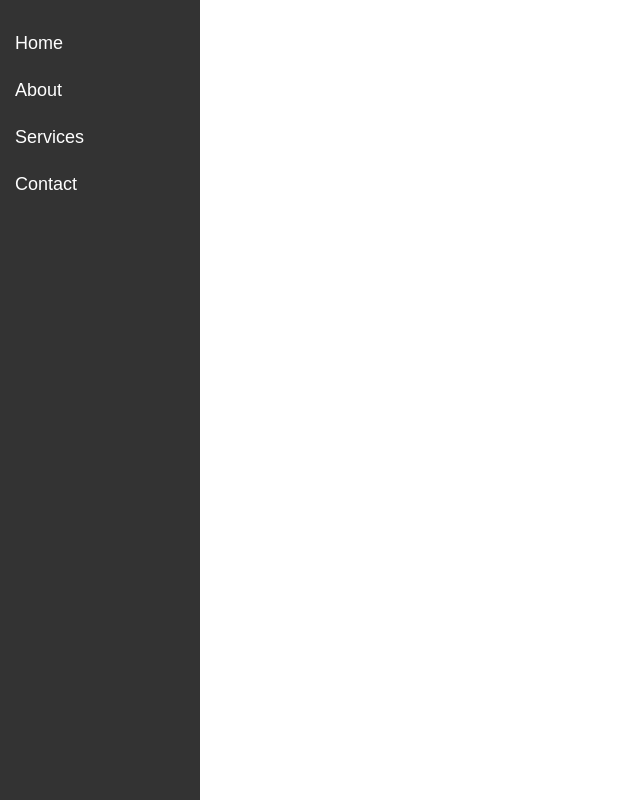
After one commit to Diyown/pharmacy, a PHP site: page /admin.php in a window 1280 px wide. The commit adds this page. Shown: the whole page, without its empty margins (0-640 px from the left). Run offline with PHP 8.4, Linux system fonts and the light colour scheme.

Commit message:
yannie push

```diff
--- /dev/null
+++ b/admin.php
@@ -0,0 +1,56 @@
+<!DOCtype html>
+<html>
+<head>
+	<meta charset="UTF-8">
+	<meta name="viewport" content="width=device-width, initial-scale=1.0">
+	<title>Admin Page</title>
+	<link rel="stylesheet" href="https://stackpath.bootstrapcdn.com/bootstrap/4.5.2/css/bootstrap.min.css">
+	<style>
+		body {
+			margin: 0;
+			font-family: Arial, sans-serif;
+		}
+
+		.sidebar {
+			height: 100%;
+			width: 200px;
+			position: fixed;
+			top: 0;
+			left: 0;
+			background-color: #333;
+			padding-top: 20px;
+		}
+
+		.sidebar a {
+			padding: 10px 15px;
+			text-decoration: none;
+			font-size: 18px;
+			color: #fff;
+			display: block;
+		}
+
+		.sidebar a:hover {
+			background-color: #555;
+		}
+
+		.content {
+			margin-left: 200px;
+			padding: 20px;
+		}
+	</style>
+
+</head>
+<body>
+    <div class="sidebar">
+        <a href="#home">Home</a>
+        <a href="#about">About</a>
+        <a href="#services">Services</a>
+        <a href="#contact">Contact</a>
+    </div>
+
+    <div class="content">
+        <!-- Your main content goes here -->
+    </div>
+</body>
+</body>
+</html>
--- a/homepage.php
+++ b/homepage.php
@@ -13,7 +13,9 @@
       color: #ffffff;
     }
     .sidebar-heading {
-      font-size: 1.2rem;
+      font-size: 30px;
+	  font-weight: bold;
+
     }
   </style>
 </head>
@@ -22,7 +24,7 @@
     <div class="row">
       <!-- Sidebar -->
       <div class="col-md-3 sidebar py-4">
-        <h2 class="sidebar-heading text-center mb-4">Dashboard</h2>
+        <h2 class="sidebar-heading text-left mb-4">Dashboard</h2>
         <ul class="nav flex-column">
           <li class="nav-item">
             <a class="nav-link" href="#">Home</a>
```
Also changed, not shown: login.php (+9 -2 lines).
